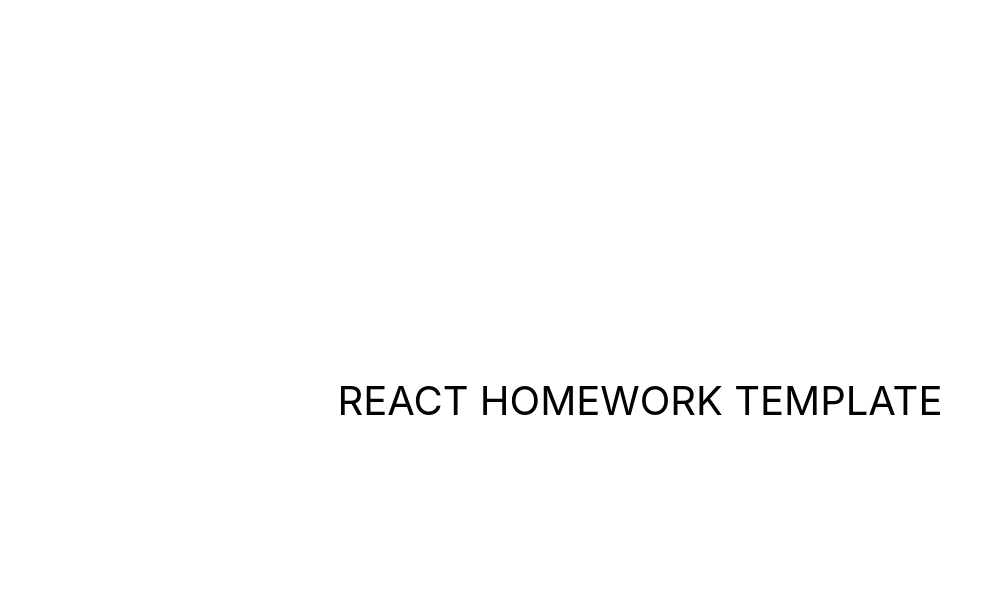
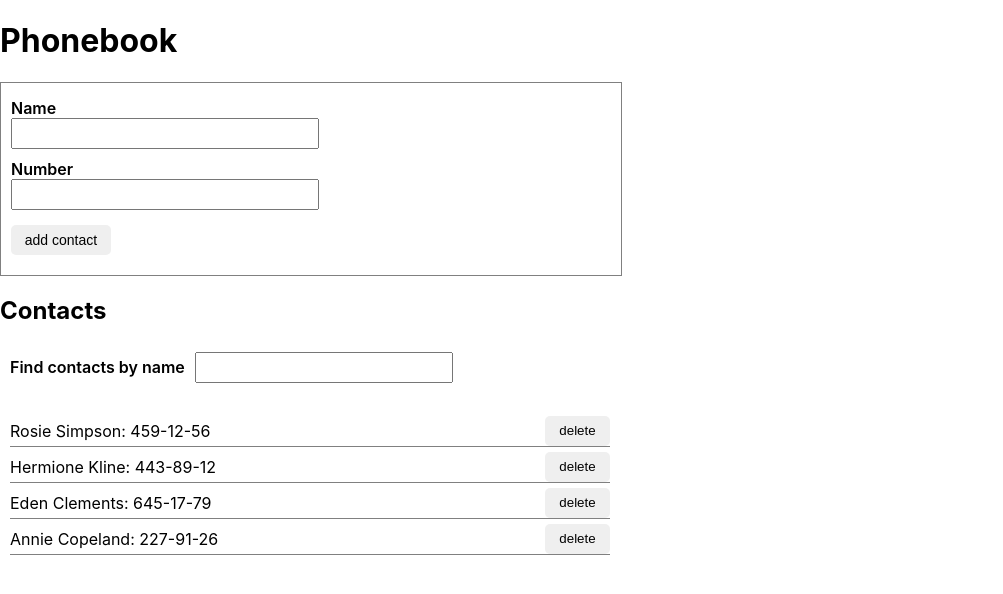
Before and after one commit to Akim3351/goit-react-hw-04-hooks-phonebook, a React (Create React App) app: page / in a window 1280 px wide. Shown: the top 594 px of the page, without its empty margins (0-1003 px from the left). Built offline with nearby package versions, Linux system fonts and the light colour scheme.

Commit message:
code added

```diff
--- a/package.json
+++ b/package.json
@@ -7,6 +7,7 @@
     "@testing-library/jest-dom": "^5.16.3",
     "@testing-library/react": "^12.1.4",
     "@testing-library/user-event": "^13.5.0",
+    "gh-pages": "^3.2.3",
     "react": "^18.0.0",
     "react-dom": "^18.0.0",
     "react-scripts": "5.0.0",
@@ -21,7 +22,6 @@
     "prepare": "husky install",
     "predeploy": "npm run build",
     "deploy": "gh-pages -d build"
-
   },
   "eslintConfig": {
     "extends": [
--- /dev/null
+++ b/src/App.js
@@ -0,0 +1,75 @@
+import React, { useState, useEffect } from 'react';
+import shortid from 'shortid';
+import { ToastContainer, toast } from 'react-toastify';
+import 'react-toastify/dist/ReactToastify.css';
+import ContactsList from './components/ContactsList/ContactsList';
+import ContactForm from './components/ContactForm/ContactForm';
+import Filter from './components/Filter/Filter';
+
+function App() {
+  const [contacts, setContacts] = useState(() => {
+    return (
+      JSON.parse(window.localStorage.getItem('contacts')) ?? [
+        { id: 'id-1', name: 'Rosie Simpson', number: '459-12-56' },
+        { id: 'id-2', name: 'Hermione Kline', number: '443-89-12' },
+        { id: 'id-3', name: 'Eden Clements', number: '645-17-79' },
+        { id: 'id-4', name: 'Annie Copeland', number: '227-91-26' },
+      ]
+    );
+  });
+
+  const [filter, setFilter] = useState('');
+
+  useEffect(() => {
+    localStorage.setItem('contacts', JSON.stringify(contacts));
+  }, [contacts]);
+
+  const onAddContact = (name, number) => {
+    const newContact = {
+      id: shortid.generate(),
+      name,
+      number,
+    };
+
+    const contactAllreadyExists = contacts.find(
+      contact => contact.name.toLowerCase() === newContact.name.toLowerCase()
+    );
+
+    if (contactAllreadyExists) {
+      toast.error(`${newContact.name} is already in contacts`);
+    } else {
+      setContacts([...contacts, newContact]);
+      toast.success(`${newContact.name} added to your contacts`);
+    }
+  };
+
+  const onSearch = () => {
+    return contacts.filter(contact =>
+      contact.name.toLowerCase().includes(filter.toLowerCase())
+    );
+  };
+
+  const onFilterChange = e => {
+    const target = e.target.value;
+    setFilter(target);
+  };
+
+  const onDelete = id => {
+    const updatedContacts = contacts.filter(contact => contact.id !== id);
+    setContacts([...updatedContacts]);
+  };
+
+  return (
+    <div className="App">
+      <h1> Phonebook </h1>
+      <ContactForm onAddContact={onAddContact} />
+
+      <h2> Contacts </h2>
+      <Filter filter={filter} onSearch={onFilterChange} />
+      <ContactsList contacts={onSearch()} onDelete={onDelete} />
+      <ToastContainer />
+    </div>
+  );
+}
+
+export default App;
--- /dev/null
+++ b/src/components/ContactForm/ContactForm.js
@@ -0,0 +1,71 @@
+import React, { useState } from 'react';
+import css from './ContactForm.module.css';
+import propTypes from 'prop-types';
+
+function ContactForm({ onAddContact }) {
+  const [name, setName] = useState('');
+  const [number, setNumber] = useState('');
+
+  const onFormChange = event => {
+    const { name, value } = event.currentTarget;
+    switch (name) {
+      case 'name':
+        setName(value);
+        break;
+
+      case 'number':
+        setNumber(value);
+        break;
+
+      default:
+        return;
+    }
+  };
+
+  const onFormSubmit = event => {
+    event.preventDefault();
+    onAddContact(name, number);
+    reset();
+  };
+
+  const reset = () => {
+    setName('');
+    setNumber('');
+  };
+
+  return (
+    <form className={css.input__form} onSubmit={onFormSubmit}>
+      <label className={css.input__label}>
+        name
+        <input
+          type="text"
+          name="name"
+          value={name}
+          onChange={onFormChange}
+          pattern="^[a-zA-Zа-яА-Я]+(([' -][a-zA-Zа-яА-Я ])?[a-zA-Zа-яА-Я]*)*$"
+          title="Name may contain only letters, apostrophe, dash and spaces. For example Adrian, Jacob Mercer, Charles de Batz de Castelmore d'Artagnan"
+          required
+        />
+      </label>
+      <label className={css.input__label}>
+        number
+        <input
+          type="tel"
+          name="number"
+          value={number}
+          onChange={onFormChange}
+          pattern="\+?\d{1,4}?[-.\s]?\(?\d{1,3}?\)?[-.\s]?\d{1,4}[-.\s]?\d{1,4}[-.\s]?\d{1,9}"
+          title="Phone number must be digits and can contain spaces, dashes, parentheses and can start with +"
+          required
+        />
+      </label>
+      <button type="submit">add contact</button>
+    </form>
+  );
+}
+
+ContactForm.propTypes = {
+  onAddContact: propTypes.func.isRequired,
+};
+
+export default ContactForm;
--- /dev/null
+++ b/src/components/ContactForm/ContactForm.module.css
@@ -0,0 +1,42 @@
+.input__form {
+  max-width: 600px;
+  display: flex;
+  flex-direction: column;
+  padding: 10px;
+  border: 1px solid gray;
+}
+
+.input__label {
+  padding: 0px;
+  text-align: left;
+  margin: 5px auto 5px 0px;
+  padding-left: 0;
+  font-size: 20;
+  font-weight: 600;
+  text-transform: capitalize;
+}
+
+.input__label input {
+  display: block;
+  height: 25px;
+  width: 300px;
+  font-size: 16;
+  font-weight: 600;
+}
+
+.input__form button {
+  height: 30px;
+  width: 100px;
+  border-radius: 5px;
+  margin: 10px 0px 10px 0px;
+  font-size: 14px;
+  font-weight: 500;
+  cursor: pointer;
+  border: none;
+  outline: none;
+}
+
+.input__form button:active {
+  color: white;
+  background-color: blue;
+}
--- /dev/null
+++ b/src/components/ContactsList/ContactsList.js
@@ -0,0 +1,36 @@
+import React from 'react';
+import ContactsListItem from '../ContactsListItem/ContactsListItem';
+import css from './ContactsList.module.css';
+import propTypes from 'prop-types';
+
+const ContactsList = ({ contacts, onDelete }) => {
+  return (
+    <ul className={css.contacts__list}>
+      {contacts.map(contact => {
+        const { id, name, number } = contact;
+        return (
+          <ContactsListItem
+            id={id}
+            name={name}
+            number={number}
+            onDelete={onDelete}
+            key={id}
+          />
+        );
+      })}
+    </ul>
+  );
+};
+
+ContactsList.propTypes = {
+  contacts: propTypes.arrayOf(
+    propTypes.shape({
+      id: propTypes.string.isRequired,
+      name: propTypes.string.isRequired,
+      number: propTypes.string.isRequired,
+    }).isRequired
+  ).isRequired,
+  onDelete: propTypes.func.isRequired,
+};
+
+export default ContactsList;
--- /dev/null
+++ b/src/components/ContactsList/ContactsList.module.css
@@ -0,0 +1,8 @@
+.contacts__list {
+  padding: 10px;
+  max-width: 600px;
+  list-style: none;
+  display: flex;
+  flex-direction: column;
+  text-align: left;
+}
--- /dev/null
+++ b/src/components/ContactsListItem/ContactsListItem.js
@@ -0,0 +1,23 @@
+import React from 'react';
+import css from '../ContactsListItem/ContactsListItem.module.css';
+import propTypes from 'prop-types';
+
+const ContactsListItem = ({ id, name, number, onDelete }) => {
+  return (
+    <li id={id} className={css.contacts__item}>
+      <p>
+        {name}: {number}
+      </p>
+      <button onClick={() => onDelete(id)}>delete</button>
+    </li>
+  );
+};
+
+ContactsListItem.propTypes = {
+  id: propTypes.string.isRequired,
+  name: propTypes.string.isRequired,
+  number: propTypes.string.isRequired,
+  onDelete: propTypes.func.isRequired,
+};
+
+export default ContactsListItem;
--- /dev/null
+++ b/src/components/ContactsListItem/ContactsListItem.module.css
@@ -0,0 +1,26 @@
+.contacts__item {
+  min-width: 600px;
+  display: flex;
+  flex-direction: row;
+  justify-content: space-between;
+  border-bottom: 1px solid gray;
+  margin-bottom: 5px;
+}
+
+.contacts__item p {
+  display: block;
+  margin: 5px 0;
+}
+
+.contacts__item button {
+  height: 30px;
+  width: 65px;
+  border: none;
+  cursor: pointer;
+  border-radius: 5px;
+}
+
+.contacts__item button:active {
+  color: white;
+  background-color: red;
+}
--- /dev/null
+++ b/src/components/Filter/Filter.js
@@ -0,0 +1,19 @@
+import React from 'react';
+import propTypes from 'prop-types';
+import css from './Filter.module.css';
+
+const Filter = ({ filter, onSearch }) => {
+  return (
+    <label className={css.search__label}>
+      Find contacts by name
+      <input onChange={onSearch} type="text" value={filter} />
+    </label>
+  );
+};
+
+Filter.propTypes = {
+  filter: propTypes.string.isRequired,
+  onSearch: propTypes.func.isRequired,
+};
+
+export default Filter;
--- /dev/null
+++ b/src/components/Filter/Filter.module.css
@@ -0,0 +1,16 @@
+.search__label {
+  padding: 10px;
+  display: flex;
+  align-items: center;
+  height: 25px;
+  font-size: 16;
+  font-weight: 600;
+}
+
+.search__label input {
+  height: 25px;
+  width: 250px;
+  font-size: 16;
+  font-weight: 600;
+  margin: 10px;
+}
--- a/src/index.css
+++ b/src/index.css
@@ -1,4 +1,4 @@
-@import-normalize; /* bring in normalize.css styles */
+@import-normalize;
 
 body {
   margin: 0;
--- a/src/index.js
+++ b/src/index.js
@@ -1,11 +1,10 @@
 import React from 'react';
 import ReactDOM from 'react-dom/client';
-import { App } from 'components/App';
 import './index.css';
+import App from './App';
 
 ReactDOM.createRoot(document.getElementById('root')).render(
   <React.StrictMode>
     <App />
-  </React.StrictMode>,
-  document.getElementById('root')
+  </React.StrictMode>
 );
```
Also changed, not shown: 1 other file (tests, documents, lock files or other folders).
